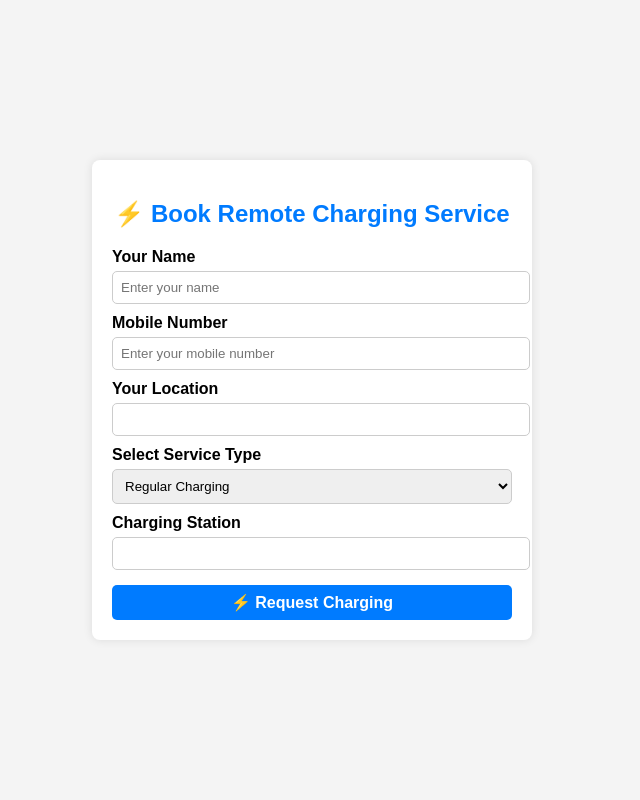
After one commit to ChinuJ6901/e-suvidha, a Flask app: page /user/book-charging-service in a window 1280 px wide. The commit adds this page. Shown: the whole page, without its empty margins (328-968 px from the left). Run offline with Flask 2, Linux system fonts and the light colour scheme.

Commit message:
moved database to snowflake for user, request and station table, prov dashboard created

```diff
--- /dev/null
+++ b/app/static/css/reqform.css
@@ -0,0 +1,61 @@
+body {
+    font-family: Arial, sans-serif;
+    background-color: #f4f4f4;
+    display: flex;
+    justify-content: center;
+    align-items: center;
+    height: 100vh;
+    margin: 0;
+}
+
+.form-container {
+    background-color: white;
+    padding: 20px;
+    border-radius: 8px;
+    box-shadow: 0 0 10px rgba(0, 0, 0, 0.1);
+    width: 90%;
+    max-width: 400px;
+}
+
+h2 {
+    text-align: center;
+    color: #007bff;
+}
+
+label {
+    font-weight: bold;
+    display: block;
+    margin-top: 10px;
+}
+
+input, select, button {
+    width: 100%;
+    padding: 8px;
+    margin-top: 5px;
+    border: 1px solid #ccc;
+    border-radius: 5px;
+}
+
+button {
+    background-color: #007bff;
+    color: white;
+    font-size: 16px;
+    font-weight: bold;
+    border: none;
+    cursor: pointer;
+    margin-top: 15px;
+}
+
+button:hover {
+    background-color: #0056b3;
+}
+
+.flash-message {
+    padding: 10px;
+    margin: 10px 0;
+    border-radius: 5px;
+    text-align: center;
+    font-weight: bold;
+}
+.success { background-color: #4CAF50; color: white; }
+.error { background-color: #F44336; color: white; }
--- a/app/static/js/map.js
+++ b/app/static/js/map.js
@@ -97,7 +97,7 @@ function initMap() {
                                                font-weight: bold;">
                                         🚗 Go to Station
                                     </a>
-                                    <a href="/book-charging-service?station=${encodeURIComponent(name)}" target="_blank"
+                                    <a href="/user/book-charging-service?station=${encodeURIComponent(name)}" target="_blank"
                                         style="text-decoration: none;
                                                background-color: #007bff;
                                                color: white;
--- /dev/null
+++ b/app/templates/requestform.html
@@ -0,0 +1,82 @@
+<!DOCTYPE html>
+<html lang="en">
+<head>
+    <meta charset="UTF-8">
+    <meta name="viewport" content="width=device-width, initial-scale=1.0">
+    <title>Book Charging Service</title>
+    <link rel="stylesheet" href="{{ url_for('static', filename='css/reqform.css') }}">
+</head>
+<body>
+
+    <div class="form-container">
+        <h2>⚡ Book Remote Charging Service</h2>
+
+        <form action="{{ url_for('user.submit_request') }}" method="POST">
+
+            <!-- Username -->
+            <label for="username">Your Name</label>
+            <input type="text" id="username" name="username" required placeholder="Enter your name">
+
+            <!-- Mobile Number -->
+            <label for="mobile">Mobile Number</label>
+            <input type="tel" id="mobile" name="mobile" required placeholder="Enter your mobile number">
+
+            <!-- Current Location (Auto-filled) -->
+            <label for="current_location">Your Location</label>
+            <input type="text" id="current_location" name="current_location" readonly>
+
+            <!-- Hidden fields for Latitude & Longitude -->
+            <input type="hidden" id="lat" name="lat">
+            <input type="hidden" id="lng" name="lng">
+
+            <!-- Service Type -->
+            <label for="service_type">Select Service Type</label>
+            <select id="service_type" name="service_type" required>
+                <option value="Regular Charging">Regular Charging</option>
+                <option value="Fast Charging">Fast Charging</option>
+            </select>
+
+            <!-- Selected Station (Auto-filled) -->
+            <label for="station_name">Charging Station</label>
+            <input type="text" id="station_name" name="station_name" readonly>
+
+            <!-- Submit Button -->
+            <button type="submit">⚡ Request Charging</button>
+
+        </form>
+    </div>
+
+    <script>
+    document.addEventListener("DOMContentLoaded", function () {
+        // Auto-fill the station name from URL parameter
+        const urlParams = new URLSearchParams(window.location.search);
+        const station = urlParams.get("station");
+        if (station) {
+            document.getElementById("station_name").value = decodeURIComponent(station);
+        }
+
+        // Fetch User's Current Location
+        if (navigator.geolocation) {
+            navigator.geolocation.getCurrentPosition(function (position) {
+                let lat = position.coords.latitude;
+                let lng = position.coords.longitude;
+
+                // Google Maps link
+                let mapLink = `https://www.google.com/maps?q=${lat},${lng}`;
+
+                // Fill form fields
+                document.getElementById("current_location").value = mapLink;
+                document.getElementById("lat").value = lat;
+                document.getElementById("lng").value = lng;
+            }, function (error) {
+                console.error("Error getting location:", error);
+                alert("Failed to fetch location. Please enable GPS.");
+            });
+        } else {
+            alert("Geolocation is not supported by this browser.");
+        }
+    });
+    </script>
+
+</body>
+</html>
--- a/app/user_routes.py
+++ b/app/user_routes.py
@@ -1,29 +1,127 @@
-from flask import Blueprint, render_template, request, redirect, url_for
-import xml.etree.ElementTree as ET
+from flask import Blueprint, render_template, request, redirect, url_for, flash, session
+import snowflake.connector
+import datetime
+import uuid  # Added for UUID generation
 
 user_bp = Blueprint("user", __name__, url_prefix="/user")
 
-DATA_FILE = "data.xml"
 
+# Snowflake Connection Function
+def get_snowflake_connection():
+    return snowflake.connector.connect(
+        user="DIVPREM",
+        password="1Divprem@password",
+        account="NMWYQZO-HI27180",
+        warehouse="COMPUTE_WH",
+        database="ESUVIDHA",
+        schema="APPDATA"
+    )
+
+
+# Fetch station data from Snowflake
+def get_stations_from_snowflake():
+    conn = get_snowflake_connection()
+    cur = conn.cursor()
+
+    sql_query = """
+        SELECT NAME, MAP_LINK, LAT, LNG, RATING, REGULAR_CHARGES, FAST_CHARGES FROM STATIONS
+    """
+    cur.execute(sql_query)
+    rows = cur.fetchall()
+
+    stations = [
+        {
+            "name": row[0],
+            "map_link": row[1],
+            "lat": row[2],
+            "lng": row[3],
+            "rating": row[4],
+            "regular_charges": row[5],
+            "fast_charges": row[6]
+        }
+        for row in rows
+    ]
+
+    cur.close()
+    conn.close()
+    return stations
+
+
+# User Dashboard
 @user_bp.route("/dashboard", methods=["GET"])
 def user_dashboard():
-    # Load charging stations from the XML file
-    tree = ET.parse(DATA_FILE)
-    root = tree.getroot()
-    stations = []
-    for station in root.find("charging_stations"):
-        lat_element = station.find("lat")
-        lng_element = station.find("lng")
+    stations = get_stations_from_snowflake()
+    return render_template("user_dashboard.html", stations=stations)
 
-        # Check if latitude and longitude exist, else assign default values
-        lat = lat_element.text if lat_element is not None else "0"
-        lng = lng_element.text if lng_element is not None else "0"
 
-        stations.append({
-            "name": station.find("name").text,
-            "map_link": station.find("map_link").text,
-            "lat": lat,
-            "lng": lng
-        })
+# Booking Form Page
+@user_bp.route("/book-charging-service", methods=["GET"])
+def book_charging_service():
+    station_name = request.args.get("station", "Unknown Station")
+    return render_template("requestform.html", station_name=station_name)
 
-    return render_template("user_dashboard.html", stations=stations)
+
+# Submit Charging Request
+@user_bp.route("/submit_request", methods=["POST"])
+def submit_request():
+    username = request.form.get("username")
+    mobile = request.form.get("mobile")
+    current_location = request.form.get("current_location")
+    lat = request.form.get("lat")
+    lng = request.form.get("lng")
+    service_type = request.form.get("service_type")
+    station_name = request.form.get("station_name")
+    request_time = datetime.datetime.now().strftime("%Y-%m-%d %H:%M:%S")
+
+    # Generate a UUID for the request ID
+    request_id = str(uuid.uuid4())
+
+    # Insert into Snowflake
+    conn = get_snowflake_connection()
+    cur = conn.cursor()
+
+    sql_query = """
+        INSERT INTO CHARGING_REQUESTS
+        (REQUEST_ID, USERNAME, MOBILE, CURRENT_LOCATION, LAT, LNG, SERVICE_TYPE, STATION_NAME, REQUEST_TIME, STATUS)
+        VALUES
+        (%s, %s, %s, %s, %s, %s, %s, %s, %s, 'open')
+    """
+
+    cur.execute(sql_query, (request_id, username, mobile, current_location, lat, lng, service_type, station_name, request_time))
+
+    conn.commit()
+    cur.close()
+    conn.close()
+
+    flash("✅ Charging request submitted successfully!", "success")
+
+    # Redirect user to the tracking page with the UUID
+    return redirect(url_for("user.track_request", request_id=request_id))
+
+
+# Track Request Page
+@user_bp.route("/track-request", methods=["GET"])
+def track_request():
+    request_id = request.args.get("request_id")
+
+    if not request_id:
+        flash("Invalid request ID!", "error")
+        return redirect(url_for("user.user_dashboard"))
+
+    conn = get_snowflake_connection()
+    cur = conn.cursor()
+
+    sql_query = "SELECT STATUS FROM CHARGING_REQUESTS WHERE REQUEST_ID = %s"
+    cur.execute(sql_query, (request_id,))
+    status_row = cur.fetchone()
+
+    cur.close()
+    conn.close()
+
+    if not status_row:
+        flash("Request not found!", "error")
+        return redirect(url_for("user.user_dashboard"))
+
+    status = status_row[0]  # Get current status
+
+    return render_template("track_request.html", request_id=request_id, status=status)
--- a/run.py
+++ b/run.py
@@ -2,6 +2,8 @@ import os
 from app import create_app
 
 app = create_app()
+app.secret_key = "a3b9c2f4e6d8g1h0j2k5l7m9n8p3q6r4"
+
 
 if __name__ == "__main__":
     # Get the port from the environment variable (required for Render)
```
Also changed, not shown: app/main_routes.py (+42 -19 lines), app/provider_routes.py (+63 -15 lines), app/static/css/provdash.css (added, +74 -0 lines), app/static/css/track.css (added, +35 -0 lines), app/templates/provider_dashboard.html (+68 -11 lines), app/templates/track_request.html (added, +28 -0 lines), app/templates/user_dashboard.html (+8 -0 lines).
